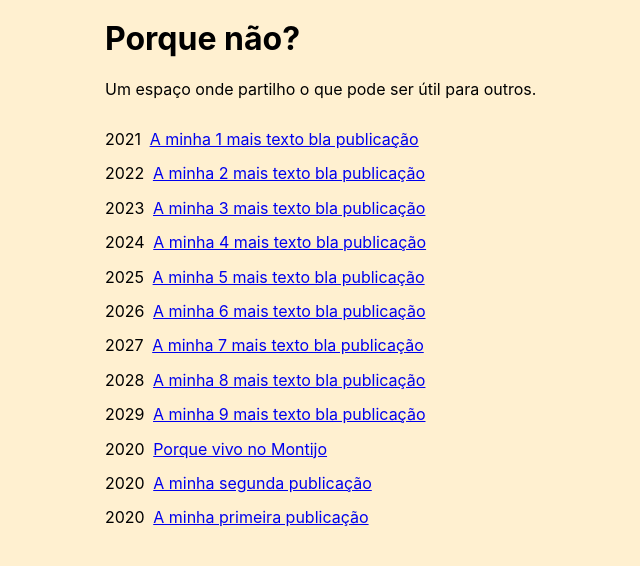
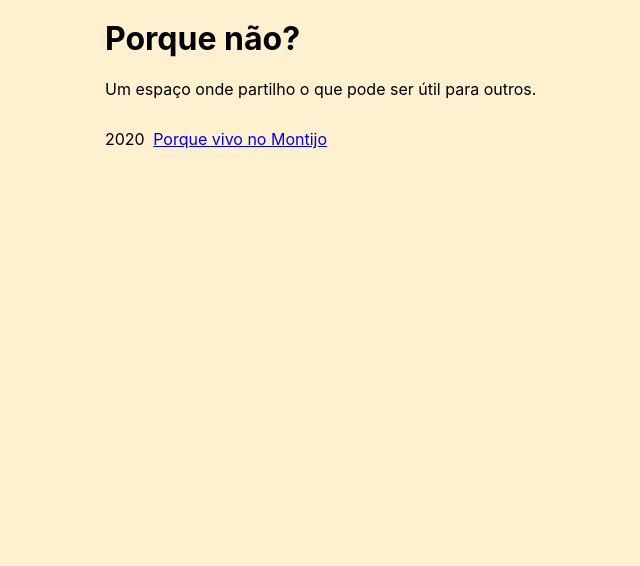
Before and after one commit to afpr252/blog, a Jekyll site: the page built from index.html, in a window 1280 px wide. Shown: the top 566 px of the page, without its empty margins (167-807 px from the left). Built offline with Jekyll 4.4.1, drawn with Linux system fonts in a browser that asks for light colours.

```diff
--- a/index.html
+++ b/index.html
@@ -7,15 +7,6 @@ layout: default
 </header>
 
 <main aria-label="Content">
-  {% for num in (1..9) %}
-  <p>
-    <span>202{{- num }}</span>
-    <a class="pl1" href="{{ "banana" }}">
-      A minha {{ num }} mais texto bla publicação
-    </a>
-  </p>
-  {% endfor %}
-
   {% for post in site.posts %}
   <p>
     <span>{{ post.date | date: "%Y" }}</span>
```
Also changed, not shown: _posts/2020-10-31-1.html (deleted, +0 -25 lines), _posts/2020-11-01-2.html (deleted, +0 -21 lines).
